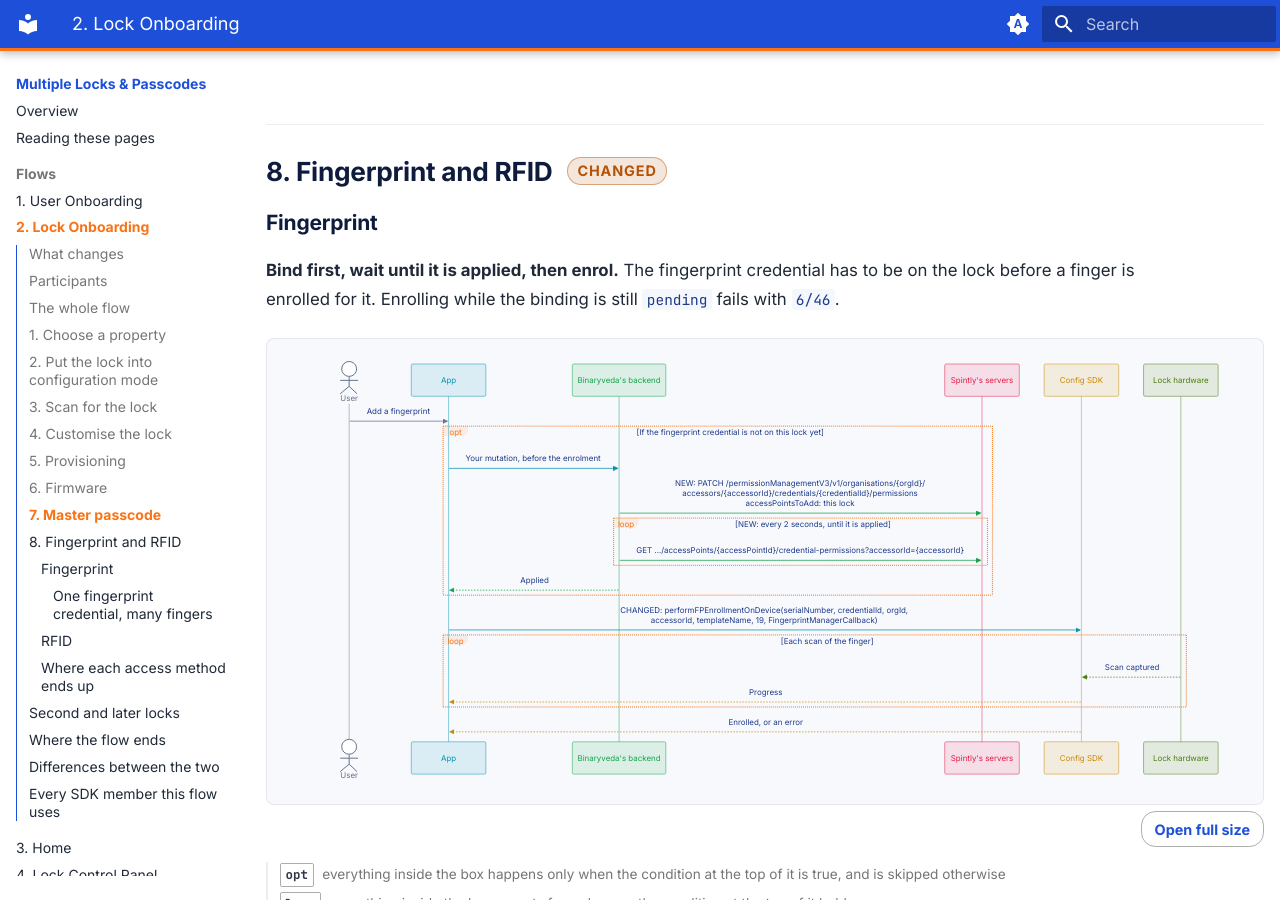
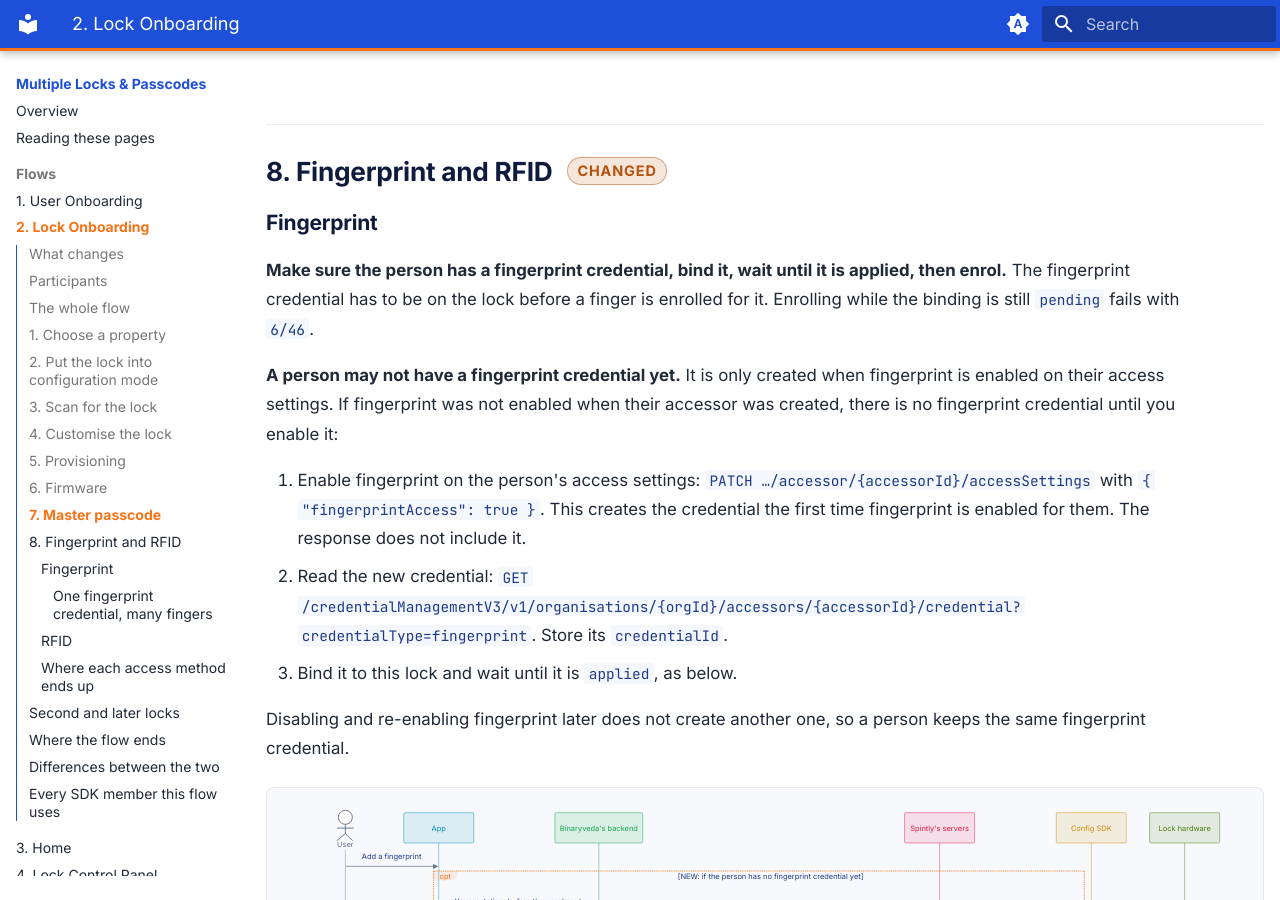
Before and after one commit to spintly-integrations-support/godrej-software-guide, an MkDocs documentation site: the page built from docs/lock-onboarding.md, in a window 1280 px wide and 900 px high, scrolled down 10565 px. Built offline with MkDocs 1.6.1 and Material for MkDocs 9.7.7, drawn with Linux system fonts in a browser that asks for light colours.

Commit message:
Fingerprint: enable access settings to get the credential when missing

````diff
--- a/docs/lock-onboarding.md
+++ b/docs/lock-onboarding.md
@@ -338,7 +338,15 @@ Progress arrives as `CONNECTED`, `VERIFYING`, `SENDING_TO_DEVICE`, `SYNCING`.
 
 ### Fingerprint
 
-**Bind first, wait until it is applied, then enrol.** The fingerprint credential has to be on the lock before a finger is enrolled for it. Enrolling while the binding is still `pending` fails with `6/46`.
+**Make sure the person has a fingerprint credential, bind it, wait until it is applied, then enrol.** The fingerprint credential has to be on the lock before a finger is enrolled for it. Enrolling while the binding is still `pending` fails with `6/46`.
+
+**A person may not have a fingerprint credential yet.** It is only created when fingerprint is enabled on their access settings. If fingerprint was not enabled when their accessor was created, there is no fingerprint credential until you enable it:
+
+1. Enable fingerprint on the person's access settings: `PATCH …/accessor/{accessorId}/accessSettings` with `{ "fingerprintAccess": true }`. This creates the credential the first time fingerprint is enabled for them. The response does not include it.
+2. Read the new credential: `GET /credentialManagementV3/v1/organisations/{orgId}/accessors/{accessorId}/credential?credentialType=fingerprint`. Store its `credentialId`.
+3. Bind it to this lock and wait until it is `applied`, as below.
+
+Disabling and re-enabling fingerprint later does not create another one, so a person keeps the same fingerprint credential.
 
 ```mermaid
 sequenceDiagram
@@ -350,6 +358,13 @@ sequenceDiagram
     participant L as Lock hardware
 
     U->>A: Add a fingerprint
+    opt NEW: if the person has no fingerprint credential yet
+        A->>B: Your mutation, before the enrolment
+        B->>S: PATCH /permissionManagementV3/v1/organisations/{orgId}/<br/>accessor/{accessorId}/accessSettings<br/>fingerprintAccess: true
+        Note right of S: Creates the fingerprint credential,<br/>not returned in the response
+        B->>S: GET /credentialManagementV3/v1/organisations/{orgId}/<br/>accessors/{accessorId}/credential?credentialType=fingerprint
+        S-->>B: The fingerprint credentialId, stored
+    end
     opt If the fingerprint credential is not on this lock yet
         A->>B: Your mutation, before the enrolment
         B->>S: NEW: PATCH /permissionManagementV3/v1/organisations/{orgId}/<br/>accessors/{accessorId}/credentials/{credentialId}/permissions<br/>accessPointsToAdd: this lock
````
Also changed, not shown: docs/api-changes.md (+1 -1 lines), docs/user-management.md (+1 -1 lines).
